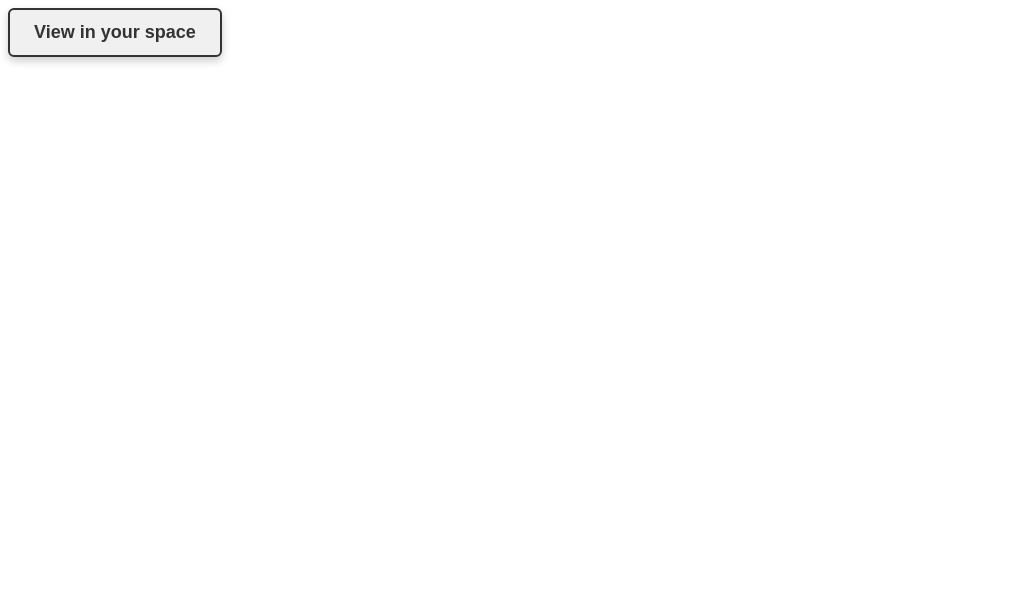
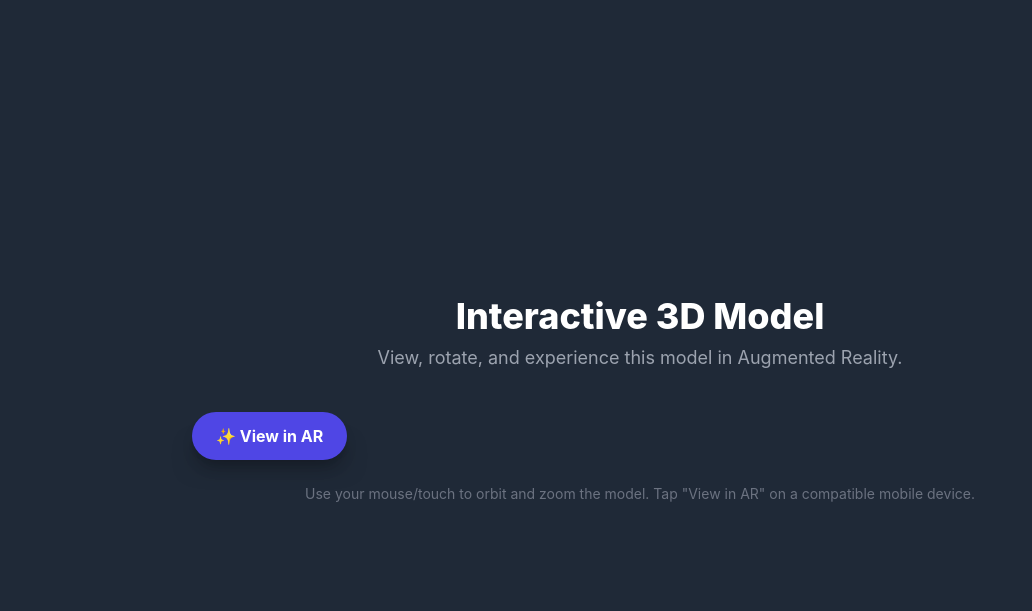
Before and after one commit to x3merx3mer/ARtest, a plain HTML site: page index.html in a window 1280 px wide. Shown: the whole page, without its empty margins (0-1032 px from the left). Drawn offline with nearby package versions, Linux system fonts and the light colour scheme; some packages are replaced by stand-ins of ours; a script that the page names is missing.

Commit message:
Add files via upload

```diff
--- a/index.html
+++ b/index.html
@@ -1,53 +1,61 @@
-<div style="width: 100%; height: 600px;">
-    <script type="module" src="https://ajax.googleapis.com/ajax/libs/model-viewer/1.12.0/model-viewer.min.js"></script>
-
+<!DOCTYPE html>
+<html lang="en">
+<head>
+    <meta charset="UTF-8">
+    <meta name="viewport" content="width=device-width, initial-scale=1.0">
+    <title>3D GLB Model Viewer with AR</title>
+    <!-- Load Tailwind CSS for modern styling -->
+    <script src="https://cdn.tailwindcss.com"></script>
     <style>
-        #ar-button {
-            padding: 12px 24px !important;
-            border: 2px solid #333 !important;
-            background-color: #f0f0f0 !important;
-            color: #333 !important;
-            border-radius: 6px !important;
-            cursor: pointer !important;
-            font-weight: bold !important;
-            font-size: 18px !important;
-            box-shadow: 0 4px 8px rgba(0, 0, 0, 0.2) !important;
+        /* Set the body and html to take full screen height for centering */
+        html, body {
+            height: 100%;
+            margin: 0;
+            font-family: 'Inter', sans-serif;
+            background-color: #1f2937; /* Dark background */
+        }
+        /* Custom styling for model-viewer to make it visually appealing */
+        model-viewer {
+            width: 100%;
+            height: 80vh; /* Takes 80% of viewport height */
+            background-color: #2c3e50; /* Slightly lighter viewer background */
+            border-radius: 1.5rem; /* Rounded corners */
+            box-shadow: 0 20px 25px -5px rgba(0, 0, 0, 0.5), 0 10px 10px -5px rgba(0, 0, 0, 0.2);
+            --poster-color: #4b5563; /* Custom color for the loading poster */
         }
     </style>
+    <!-- Load the model-viewer component -->
+    <script type="module" src="https://ajax.googleapis.com/ajax/libs/model-viewer/1.13.0/model-viewer.min.js"></script>
+</head>
+<body class="flex flex-col items-center justify-center p-4 sm:p-8">
 
+    <header class="text-center mb-6 w-full max-w-4xl">
+        <h1 class="text-3xl sm:text-4xl font-extrabold text-white">Interactive 3D Model</h1>
+        <p class="text-gray-400 mt-2 text-lg">View, rotate, and experience this model in Augmented Reality.</p>
+    </header>
+
+    <main class="w-full max-w-4xl">
+        <!-- The model-viewer component -->
         <model-viewer
-        id="myModelViewer"
             src="https://static.wixstatic.com/3d/ea23d8_548c5c649d9b45b79f8f41cf850ae351.glb"
+            alt="A detailed 3D geometric model"
             ar
             ar-modes="webxr scene-viewer quick-look"
             camera-controls
-        environment-image="https://static.wixstatic.com/media/ea23d8_a94869e2f7fb4f3d83811e0c1797b8b0~mv2.jpg"
-        camera-orbit="0deg 90deg auto"
-        field-of-view="38.59deg"
-        tone-mapping="agx"
-        style="width: 100%; height: 100%;"
-        autoplay="false"
+            shadow-intensity="1"
+            exposure="1.2"
+            class="mx-auto"
         >
-        <button slot="ar-button" id="ar-button">
-            View in your space
+            <!-- Slot for AR button (model-viewer handles button appearance) -->
+            <button slot="ar-button" class="mt-4 px-6 py-3 bg-indigo-600 text-white font-bold rounded-full shadow-lg hover:bg-indigo-700 transition duration-300 transform hover:scale-105">
+                ✨ View in AR
             </button>
         </model-viewer>
+    </main>
 
-    <script>
-        const modelViewer = document.querySelector('#myModelViewer');
+    <footer class="mt-6 text-center text-sm text-gray-500 w-full max-w-4xl">
+        <p>Use your mouse/touch to orbit and zoom the model. Tap "View in AR" on a compatible mobile device.</p>
+    </footer>
 
-        // Animation only runs when the user exits AR mode
-        modelViewer.addEventListener('ar-status', (event) => {
-            if (event.detail.status === 'exit') {
-                // If the model has animations, play the first one once.
-                if (modelViewer.availableAnimations.length > 0) {
-                    modelViewer.currentTime = 0;
-                    modelViewer.play({
-                        repetitions: 1,
-                        animationName: modelViewer.availableAnimations[0]
-                    });
-                }
-            }
-        });
-    </script>
-</div>
+</body>
+</html>
```
Lines whose indentation alone changed are shown as unchanged.
